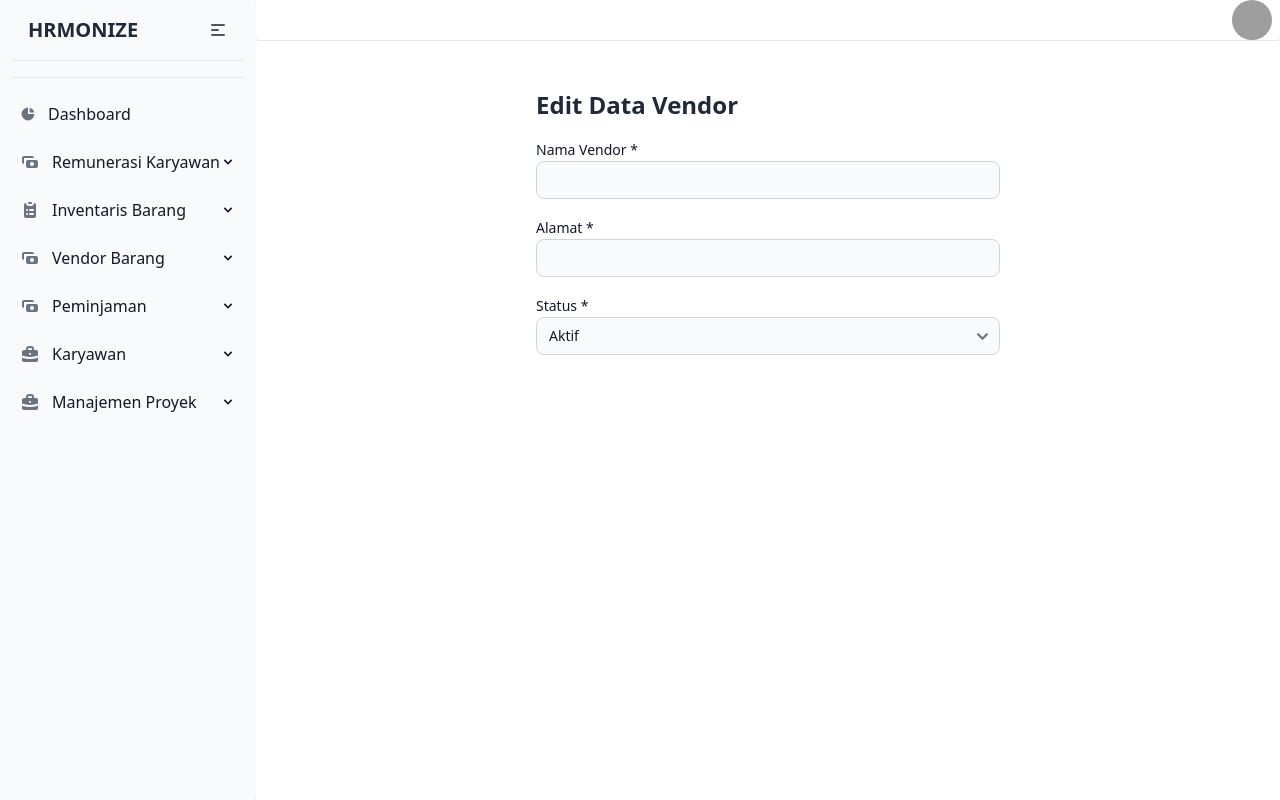
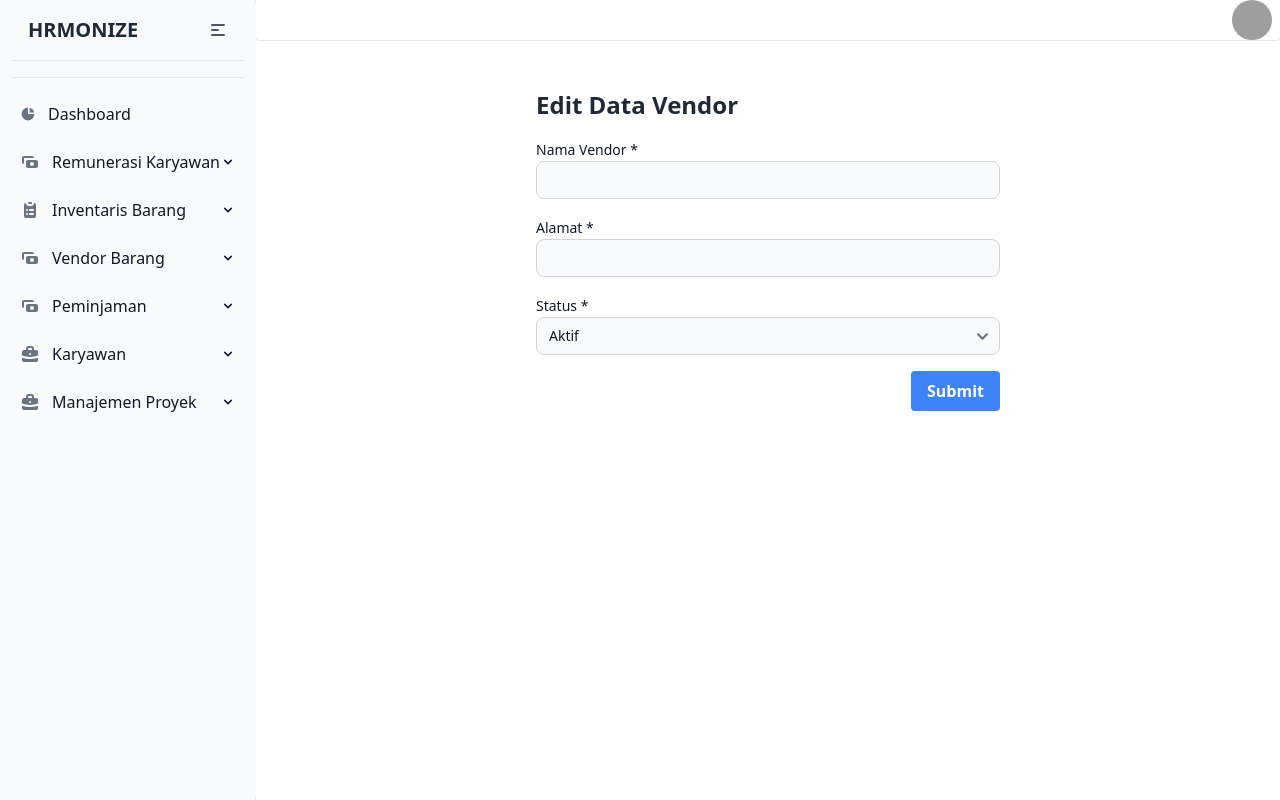
Before and after one commit to Erchwe/hris-wit-fe, a React app: page /vendor/updatevendor/1 in a window 1280 px wide. Built offline with nearby package versions, Linux system fonts and the light colour scheme; no server answers; grey boxes are pictures that could not be loaded; the HTML template or start-up script is replaced by a standard one.

Commit message:
changed submit button.tsx

```diff
--- a/src/pages/vendor/UpdateVendor.tsx
+++ b/src/pages/vendor/UpdateVendor.tsx
@@ -96,7 +96,7 @@ export default function UpdateVendor() {
       </div>
 
       <div className="flex justify-end">
-        <Button type="submit">Simpan Perubahan</Button>
+        <button type="submit" className="bg-blue-500 hover:bg-blue-600 text-white font-bold py-2 px-4 rounded focus:outline-none focus:shadow-outline">Submit</button>
       </div>
     </form>
   );
```
